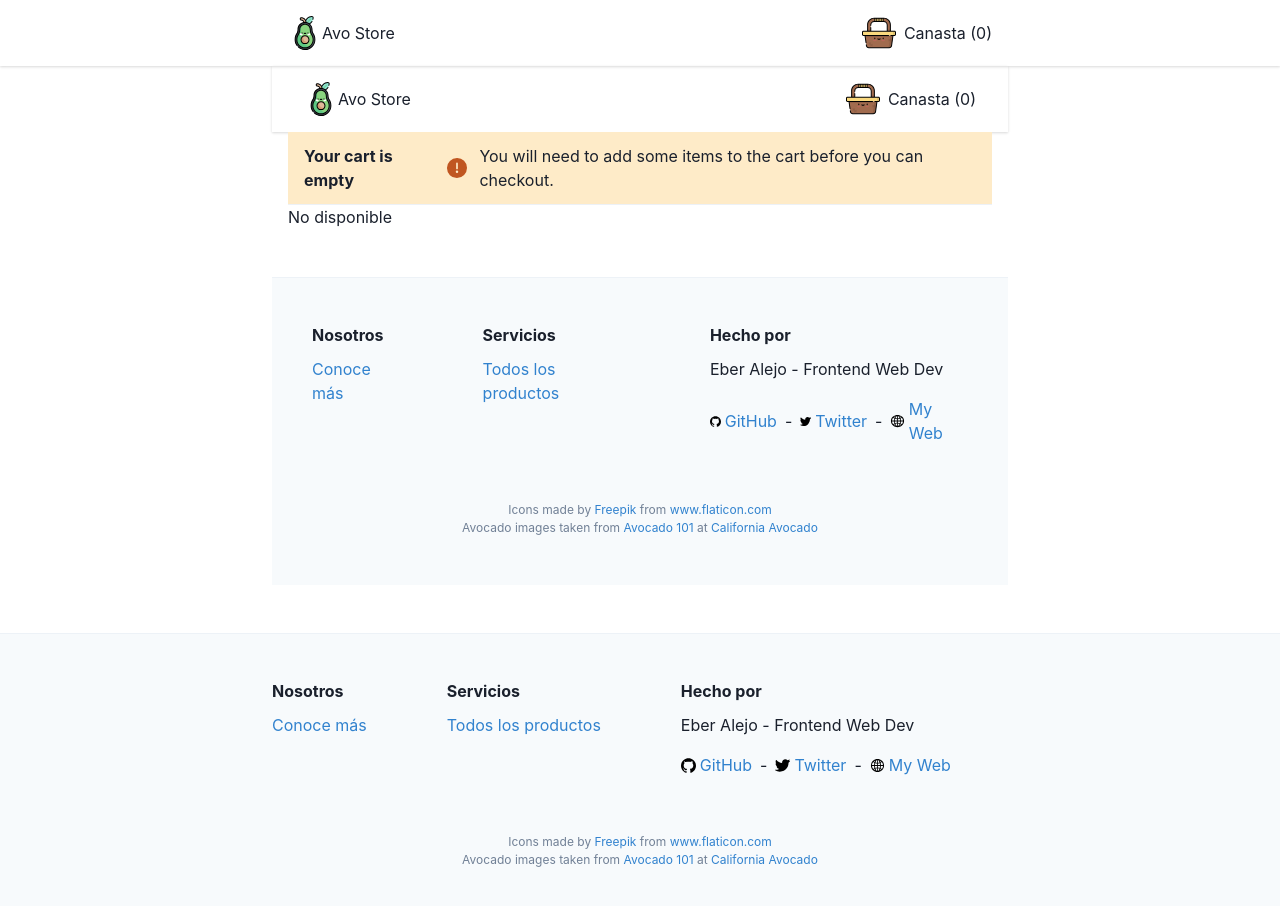
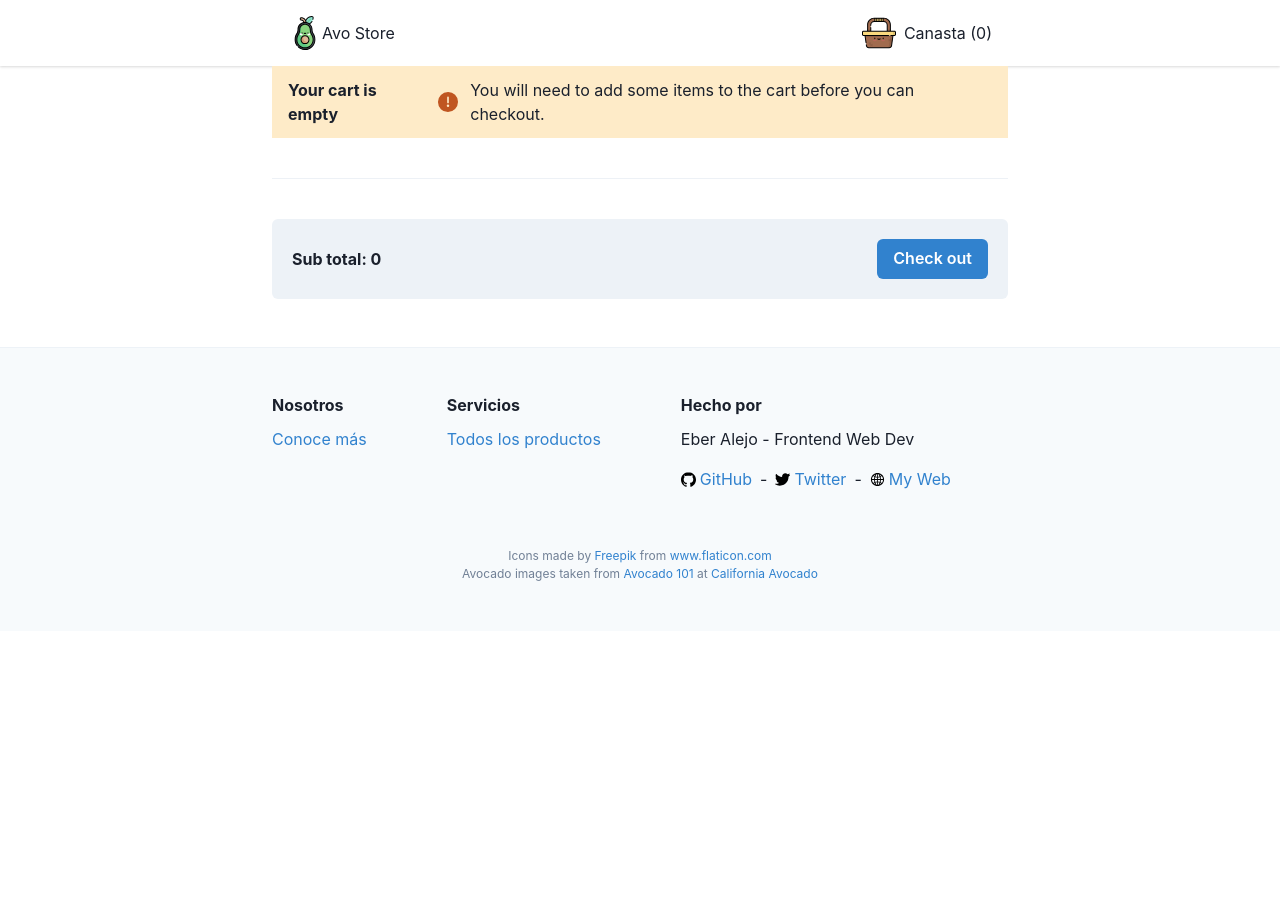
Before and after one commit to ch3ber/avocado-store, a Next.js app: page /cart in a window 1280 px wide. Shown: the top 906 px of the page. After the commit the page ends 800 px from the top, so only its background shows below. Built offline with nearby package versions, Linux system fonts and the light colour scheme.

Commit message:
[FEAT] cart page

```diff
--- a/components/CartItemList/CartItemList.tsx
+++ b/components/CartItemList/CartItemList.tsx
@@ -1,5 +1,5 @@
 import React from 'react'
-import Link from 'next/link'
+import NextLink from 'next/link'
 import { CartItemType } from '@store/Cart'
 import {
   Alert,
@@ -7,8 +7,14 @@ import {
   AlertTitle,
   AlertDescription,
   Spinner,
-  Button
+  Button,
+  Flex,
+  VStack,
+  Text,
+  Link
 } from '@chakra-ui/react'
+import Image from 'next/image'
+import { SmallCloseIcon } from '@chakra-ui/icons'
 
 type CartItemListProps = {
   items: CartItemType[];
@@ -35,41 +41,26 @@ const CartItemList = ({
     )
   }
 
-  // const mapCartItemsToItems = (items: CartItemType[]) =>
-  // items.map((cartItem) => {
-  // const { id, name, quantity, price, image } = cartItem
+  const mapCartItemsToItems = (items: CartItemType[]) =>
+    items.map((cartItem) => {
+      const { id, name, quantity, price, image, attributes } = cartItem
 
-  // return {
-  // childKey: id,
-  // header: (
-  // <Item.Header>
-  // <Link href={`/product/${id}/`}>
-  // <a>{name}</a>
-  // </Link>
-  // </Item.Header>
-  // ),
-  // image: (
-  // <Item.Image
-  // src={image}
-  // alt={name}
-  // size="small"
-  // style={{ background: '#f2f2f2' }}
-  /// >
-  // ),
-  // meta: `${quantity} x ${price}`,
-  // description: 'Some more information goes here....',
-  // extra: (
-  // <Button
-  // colorScheme="teal"
-  // onClick={() => removeFromCart(cartItem)}
-  // ></Button>
-  // )
-  // }
-  // })
+      return (
+        <Flex key={id} as='article' p={7} borderRadius='md' border="1px" borderColor="gray.200" boxShadow='sm'>
+          <Image src={image} alt={name} width={200} height={200} />
+          <Flex ml={7} flexDirection='column' gap={2} w="70%">
+            <NextLink href={`/product/${id}/`} passHref>
+              <Link color='blue.600' fontSize='xl'>{name}</Link>
+            </NextLink>
+            <Text fontWeight='bold' color="gray.600">{quantity} x ${price} USD</Text>
+            {attributes.description}
+            <Button onClick={() => removeFromCart(cartItem)}><SmallCloseIcon /></Button>
+          </Flex>
+        </Flex>
+      )
+    })
 
-  // return <Item.Group divided items={mapCartItemsToItems(items)} as="section" />
-
-  return <h1>No disponible</h1>
+  return <VStack mt={10} spacing={5}>{mapCartItemsToItems(items)}</VStack>
 }
 
 export default CartItemList
--- a/components/CartSummary/CartSummary.tsx
+++ b/components/CartSummary/CartSummary.tsx
@@ -1,23 +1,19 @@
+import { Button, Flex, Text } from '@chakra-ui/react'
 import React from 'react'
-// import { Segment, Button } from 'semantic-ui-react'
 
 type CartSummaryProps = {
   totalAmount: number;
 };
 
 const CartSummary = ({ totalAmount }: CartSummaryProps) => {
-  return <h1>No disponible</h1>
-  // return (
-  // <Segment clearing size="large" as="section">
-  // <span>
-  // <strong>Sub total:</strong>
-  // {` ${totalAmount}`}
-  // </span>
-  // <Button color="black" floated="right">
-  // Check out
-  // </Button>
-  // </Segment>
-  // )
+  return (
+    <Flex bg='gray.100' justifyContent='space-between' alignItems='center' borderRadius='md' p={5} w='100%' as="section">
+      <Text fontWeight='bold'>Sub total: {` ${totalAmount}`}</Text>
+      <Button colorScheme='blue' >
+        Check out
+      </Button>
+    </Flex>
+  )
 }
 
 export default CartSummary
--- a/pages/cart.tsx
+++ b/pages/cart.tsx
@@ -1,6 +1,5 @@
 import React from 'react'
 import { Divider } from '@chakra-ui/react'
-import Layout from '@components/Layout/Layout'
 import CartItemList from '@components/CartItemList/CartItemList'
 import CartSummary from '@components/CartSummary/CartSummary'
 import { useCart, useCartMutations } from '@store/Cart'
@@ -10,11 +9,11 @@ const CartPage = () => {
   const { removeFromCart } = useCartMutations()
 
   return (
-    <Layout>
+    <>
       <CartItemList items={items} removeFromCart={removeFromCart} />
-      <Divider />
+      <Divider my={10} />
       <CartSummary totalAmount={count} />
-    </Layout>
+    </>
   )
 }
 
```
